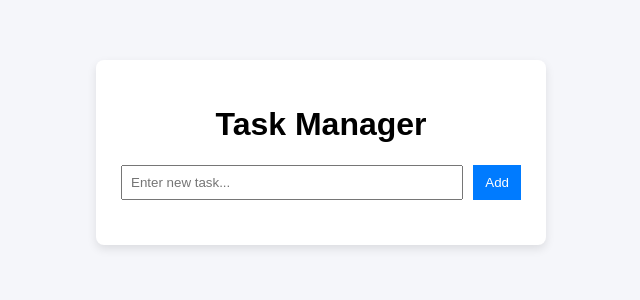
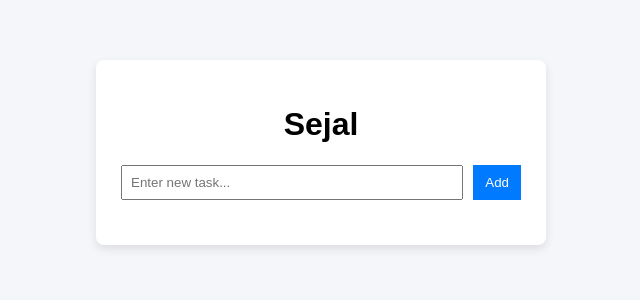
Before and after one commit to sejalsubhash/python-task-manager-cicd, a Flask app: page / in a window 1280 px wide. Shown: the top 300 px of the page, without its empty margins (319-959 px from the left). Run offline with Flask 3, Linux system fonts and the light colour scheme.

Commit message:
Update for test

```diff
--- a/templates/index.html
+++ b/templates/index.html
@@ -7,7 +7,7 @@
 <body>
 
 <div class="container">
-    <h1>Task Manager</h1>
+    <h1>Sejal</h1>
 
     <form action="/add" method="post">
         <input type="text" name="task" placeholder="Enter new task..." required>
```
